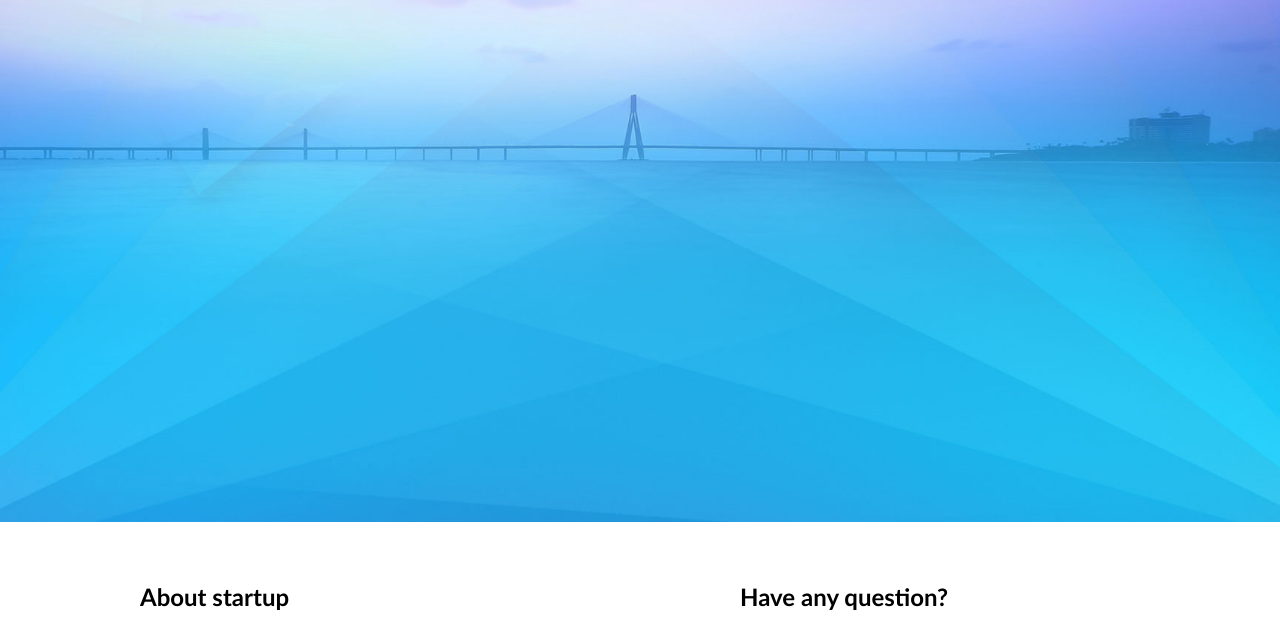
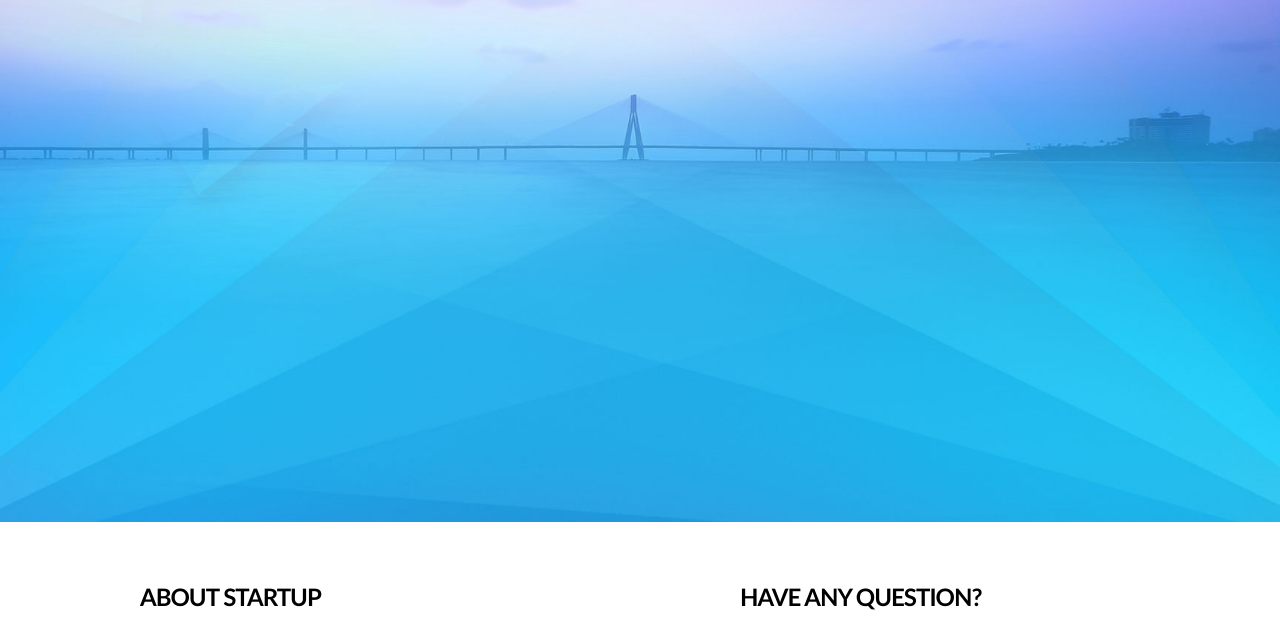
Before and after one commit to IrinaVaronka/6-projektas-coming-soon, a website: page index.html in a window 1280 px wide. Shown: the part 278-906 px from the top of the page. Drawn offline with Linux system fonts and the light colour scheme.

Commit message:
update text

```diff
--- a/css/pages/home.css
+++ b/css/pages/home.css
@@ -43,6 +43,10 @@
 }
 
 /* main */
+.second-title {
+    text-transform: uppercase;
+    letter-spacing: -1px;
+}
 
 
  /* footer */
--- a/index.html
+++ b/index.html
@@ -27,11 +27,11 @@
     <main class="container">
         <div class="row columns">
             <div class="column">
-                <h2>About startup</h2>
+                <h2 class="second-title">About startup</h2>
                 <p>Matrox meterial design multi-purpose html template. It comes with huge content and background variants. <a href="#">Matrox</a> is coming very soon. We are nearly there.</p>
             </div>
             <div class="column right-column">
-                <h2>Have any question?</h2>
+                <h2 class="second-title">Have any question?</h2>
                 <p>You can use contact form or contact us via e-mail at: <a href="mailto:trendytheme.net@gmail.com">trendytheme.net@gmail.com</a> Contact form is fully working and very easy to customize.</p>
             </div>
         </div>
```
